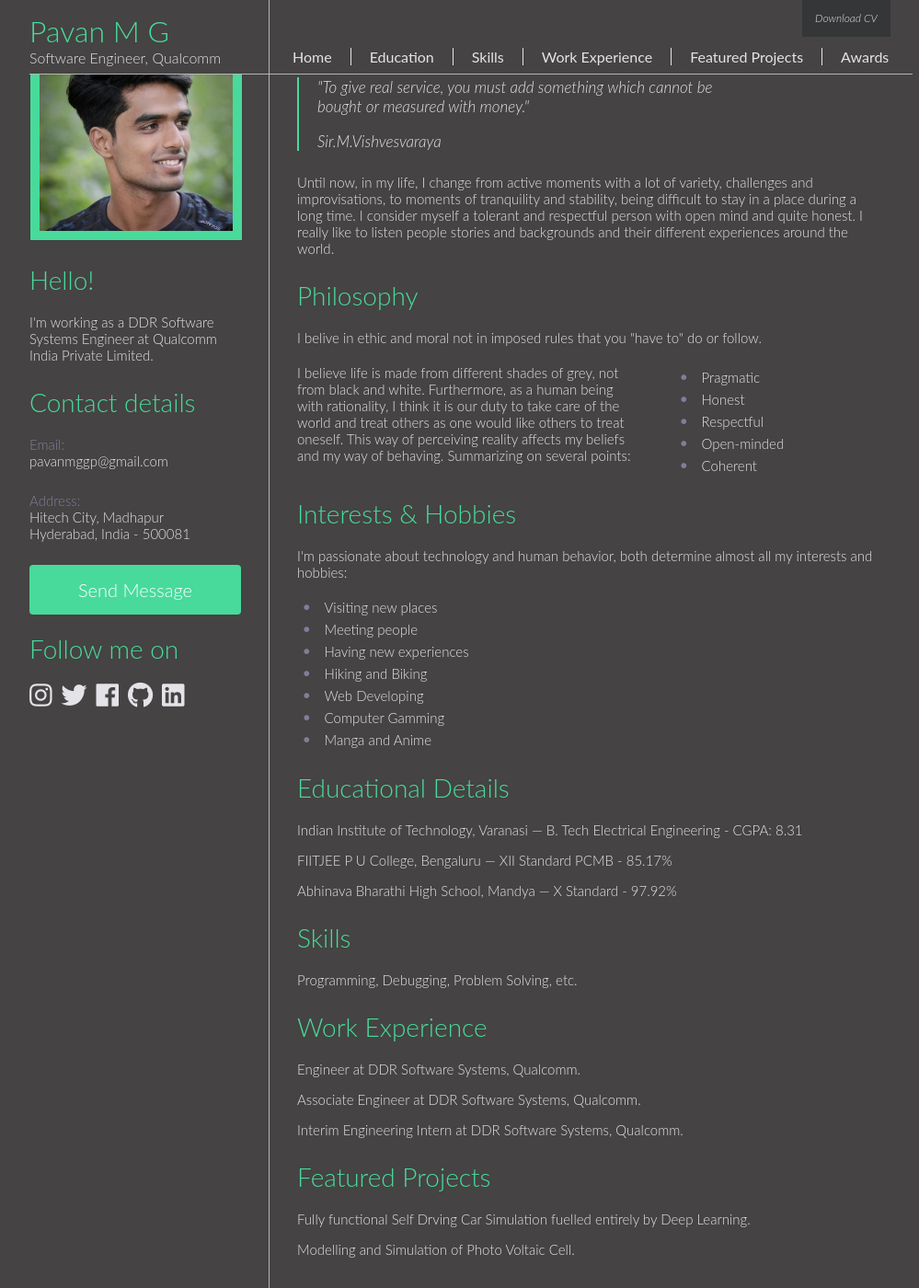
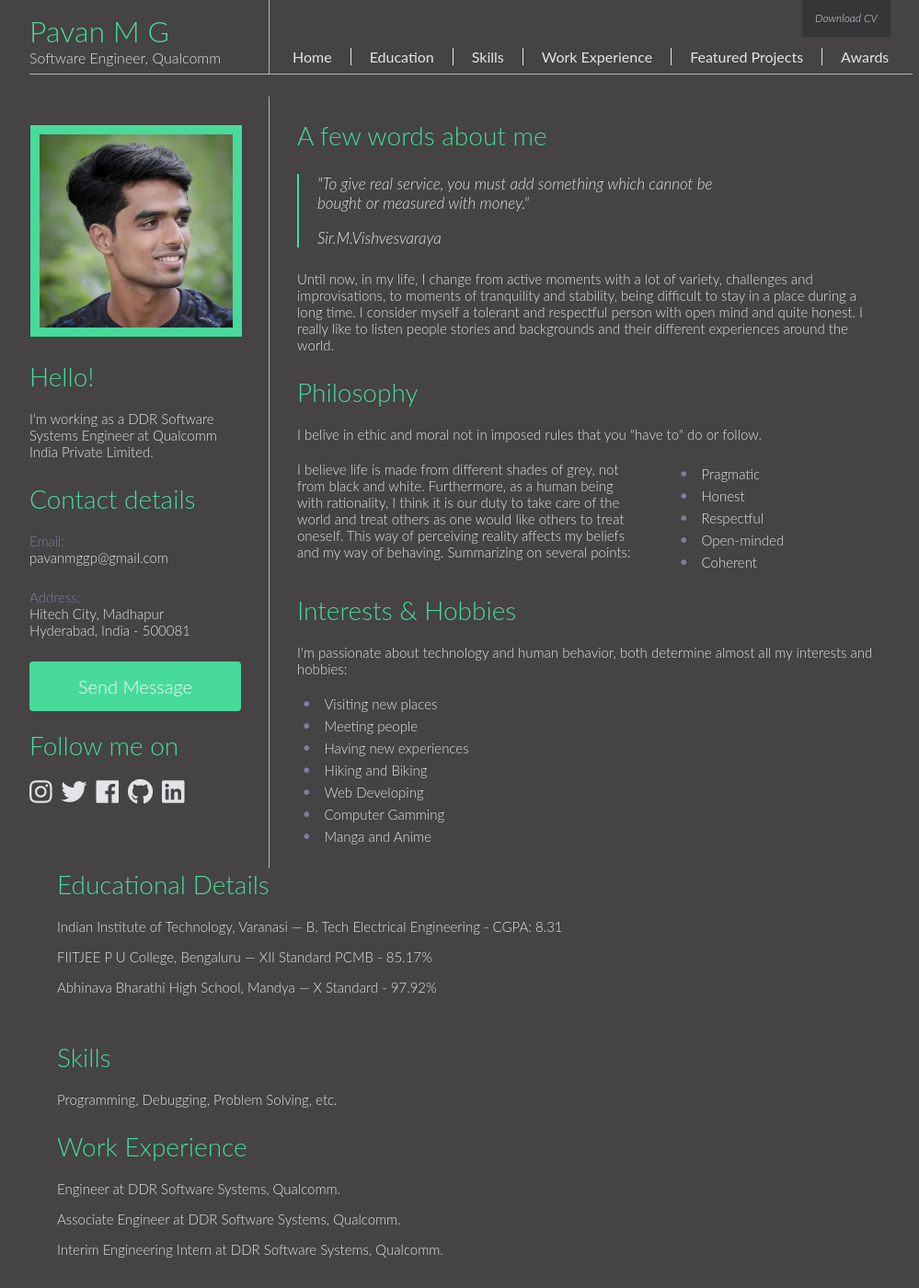
Before and after one commit to pavan-mg/pavan-mg.github.io, a Jekyll site: the page built from index.html, in a window 1280 px wide and 1400 px high. Shown: the whole window at 92% size, without its empty margins (128-1127 px from the left). Built offline with Jekyll 4.4.1, drawn with Linux system fonts in a browser that asks for light colours.

Commit message:
update to body

```diff
--- a/_layouts/default.html
+++ b/_layouts/default.html
@@ -105,7 +105,8 @@
         </ul>
         <div class="clear"></div>
       </div>
-      <div id="Education">
+    </div>
+    <div id="Education content_container">
       <div class="block">
         <h2>Educational Details</h2>
         <p>Indian Institute of Technology, Varanasi — B. Tech Electrical Engineering - CGPA: 8.31</p>
@@ -114,14 +115,14 @@
       </div>
       <div class="clear"></div>
     </div>
-      <div id="Skills">
+    <div id="Skills content_container">
       <div class="block">
         <h2>Skills</h2>
         <p>Programming, Debugging, Problem Solving, etc.</p>
       </div>
       <div class="clear"></div>
     </div>
-      <div id="Experience">
+    <div id="Experience content_container">
       <div class="block">
         <h2>Work Experience</h2>
         <p>Engineer at DDR Software Systems, Qualcomm.</p>
@@ -130,7 +131,7 @@
       </div>
       <div class="clear"></div>
     </div>
-      <div id="Projects">
+    <div id="Projects content_container">
       <div class="block">
         <h2>Featured Projects</h2>
         <p>Fully functional Self Drving Car Simulation fuelled entirely by Deep Learning.</p>
@@ -138,13 +139,12 @@
       </div>
       <div class="clear"></div>
     </div>
-      <div id="Awards">
+    <div id="Awards content_container">
       <div class="last block">
         <h2>Scholastic Achivements and Awards</h2>
         <p>Yet to update.</p>
       </div>
       <div class="clear"></div>
-      </div>
     </div>
     <!-- FOOTER -->
     <div id="footer">
--- a/css/main.css
+++ b/css/main.css
@@ -114,7 +114,6 @@
 #main_container {
 	width: 960px;
 	margin: 0 auto;
-	top: 80px;
 }
 	#header {
 		width: 960px;
@@ -139,10 +138,12 @@
 				font-family: 'Lato', Helvetica, sans-serif;
 			}
 	#left_col {
+		margin-top: 80px;
 		width: 260px;
 		float: left;
 	}
 	#content_container {
+		margin-top: 80px;
 		width: 699px;
 		border-left: 1px solid #b5b5b5;
 		float: left;
```
Lines whose indentation alone changed are shown as unchanged.
